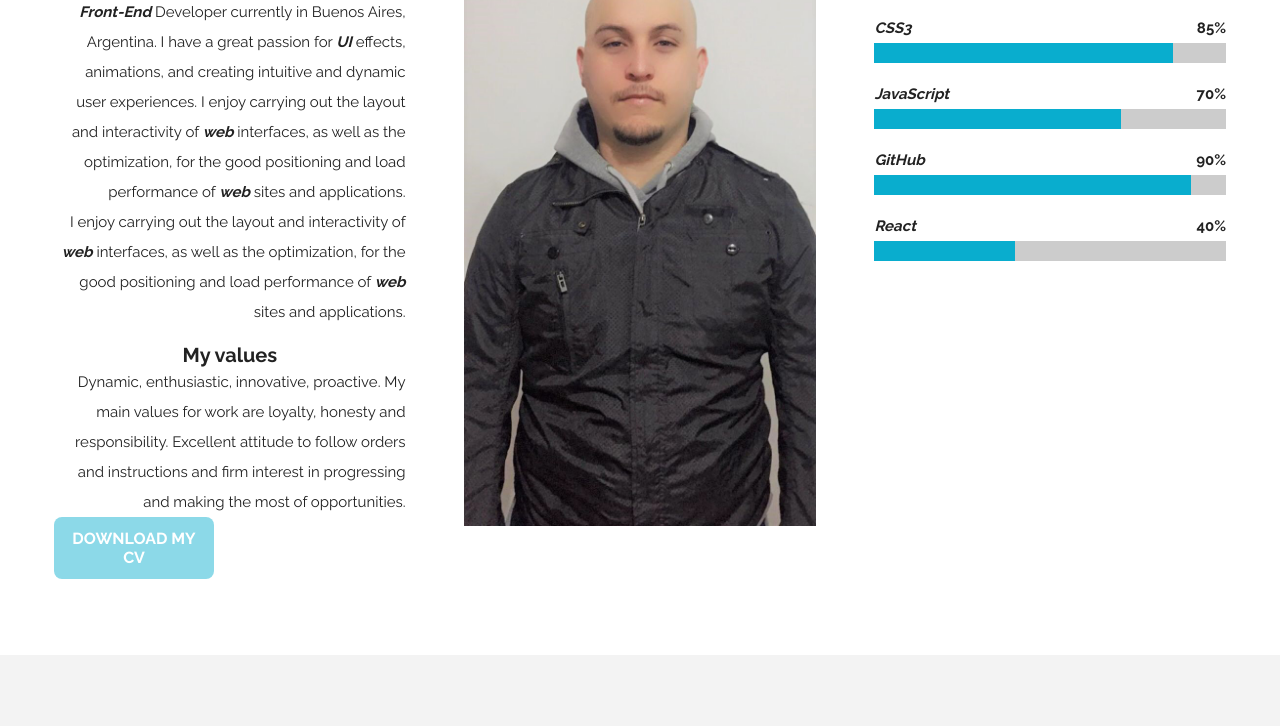
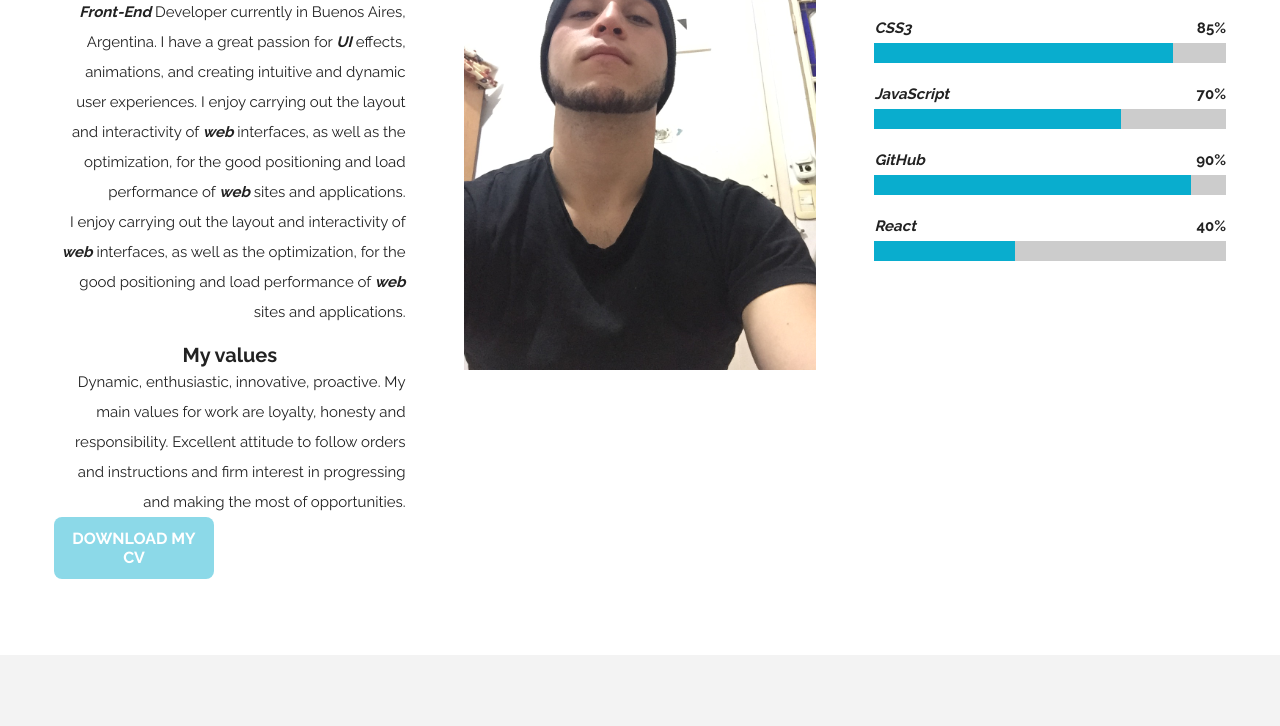
Before and after one commit to carloschangg/carloschangg.github.io, a plain HTML site: page index.html in a window 1280 px wide. Shown: the part 945-1671 px from the top of the page. Drawn offline with Linux system fonts and the light colour scheme; animation ran at ten frames a second.

Commit message:
Proyecto termiandoo

```diff
--- a/index.html
+++ b/index.html
@@ -91,7 +91,7 @@
     </article>
 
     <article class="text-center">
-        <img  src="/assets/perfil.jpeg" alt="Imagen de Perfil">
+        <img  src="/assets/IMG_0048.JPG" alt="Imagen de Perfil">
     </article>
 
     <article>
```
Also changed, not shown: assets/IMG_0048.JPG (added).
